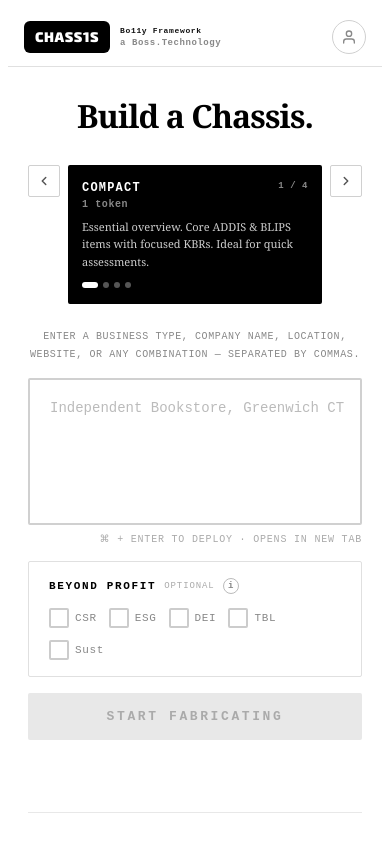
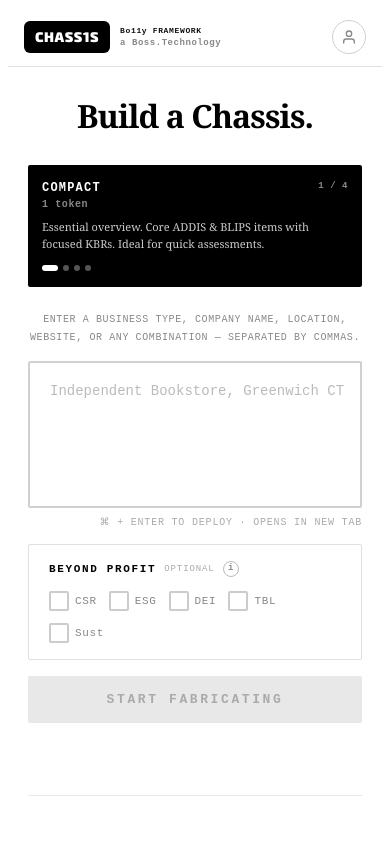
Before and after one commit to BossTechnology/CHS, a React (Vite) app: page / in a window 390 px wide. Shown: the top 843 px of the page. Built offline with nearby package versions, Linux system fonts and the light colour scheme.

Commit message:
Remove slider arrows; uppercase FRAMEWORK in tagline

```diff
--- a/src/chs-app.jsx
+++ b/src/chs-app.jsx
@@ -1642,7 +1642,7 @@ function AppHeader({ lang, setLang, children, user, profile, onOpenAuth, onSignO
         <div style={{ display: "flex", alignItems: "center", gap: 10, minWidth: 0, overflow: "hidden" }}>
           <CHSLogo height={isMobile ? 32 : 42} />
           <div style={{ display: "flex", flexDirection: "column", gap: 3, minWidth: 0 }}>
-            <span style={{ fontFamily: "'Courier New', monospace", fontSize: isMobile ? 8 : 9, color: "#111", letterSpacing: "0.08em", fontWeight: 700, whiteSpace: "nowrap" }}>Bo11y Framework</span>
+            <span style={{ fontFamily: "'Courier New', monospace", fontSize: isMobile ? 8 : 9, color: "#111", letterSpacing: "0.08em", fontWeight: 700, whiteSpace: "nowrap" }}>Bo11y FRAMEWORK</span>
             <a href="http://boss.technology" target="_blank" rel="noopener noreferrer" style={{ fontFamily: "'Courier New', monospace", fontSize: isMobile ? 9 : 10, color: "#888", letterSpacing: "0.06em", fontWeight: 700, textDecoration: "none" }}>a Boss.Technology</a>
           </div>
         </div>
@@ -1866,20 +1866,10 @@ function Page1({ onSubmit, lang, setLang, user, profile, onOpenAuth, onSignOut,
               /* ── Mobile slider ── */
               (() => {
                 const sliderIdx = tiers.findIndex(t => t.id === selectedTierId);
-                const goPrev = () => { const i = (sliderIdx - 1 + tiers.length) % tiers.length; setSelectedTierId(tiers[i].id); };
-                const goNext = () => { const i = (sliderIdx + 1) % tiers.length; setSelectedTierId(tiers[i].id); };
                 const tier = tiers[sliderIdx];
-                const arrowBtn = (onClick, dir) => (
-                  <button onClick={onClick} style={{ background: "none", border: "1px solid #d0d0d0", borderRadius: 2, width: 32, height: 32, display: "flex", alignItems: "center", justifyContent: "center", cursor: "pointer", flexShrink: 0 }}>
-                    <svg width="14" height="14" viewBox="0 0 24 24" fill="none" stroke="#555" strokeWidth="2.5" strokeLinecap="round" strokeLinejoin="round">
-                      {dir === "left" ? <polyline points="15 18 9 12 15 6" /> : <polyline points="9 18 15 12 9 6" />}
-                    </svg>
-                  </button>
-                );
                 return (
-                  <div style={{ display: "flex", alignItems: "stretch", gap: 8 }}>
-                    {arrowBtn(goPrev, "left")}
-                    <button onClick={() => {}} style={{ flex: 1, padding: "14px 12px", background: "#000", color: "#fff", border: "2px solid #000", borderRadius: 2, cursor: "default", textAlign: "left" }}>
+                  <div style={{ width: "100%" }}>
+                    <div style={{ padding: "14px 12px", background: "#000", color: "#fff", border: "2px solid #000", borderRadius: 2, textAlign: "left" }}>
                       <div style={{ display: "flex", justifyContent: "space-between", alignItems: "flex-start", marginBottom: 4 }}>
                         <div style={{ fontFamily: "'Courier New', monospace", fontWeight: 900, fontSize: 12, letterSpacing: "0.1em" }}>{tier.label.toUpperCase()}</div>
                         <div style={{ fontFamily: "'Courier New', monospace", fontSize: 9, fontWeight: 700, color: "#888", letterSpacing: "0.06em" }}>{sliderIdx + 1} / {tiers.length}</div>
@@ -1895,8 +1885,7 @@ function Page1({ onSubmit, lang, setLang, user, profile, onOpenAuth, onSignOut,
                             style={{ width: i === sliderIdx ? 16 : 6, height: 6, borderRadius: 3, background: i === sliderIdx ? "#fff" : "#555", border: "none", cursor: "pointer", padding: 0, transition: "all 0.2s" }} />
                         ))}
                       </div>
-                    </button>
-                    {arrowBtn(goNext, "right")}
+                    </div>
                   </div>
                 );
               })()
```
